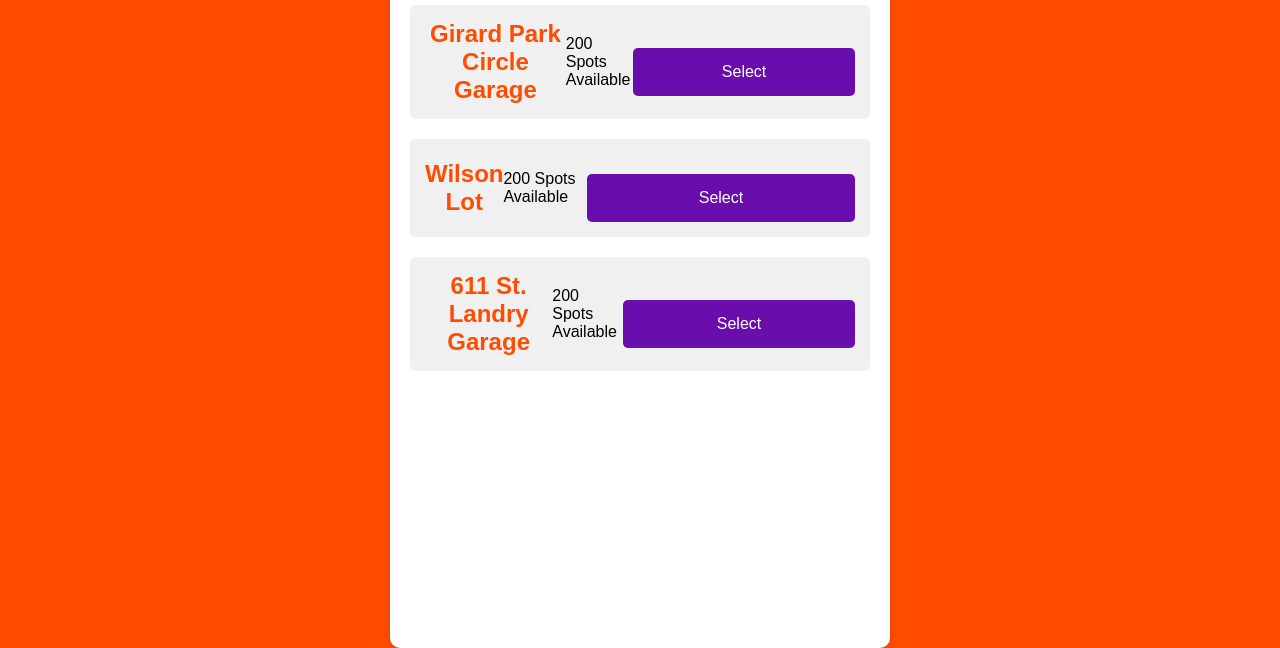
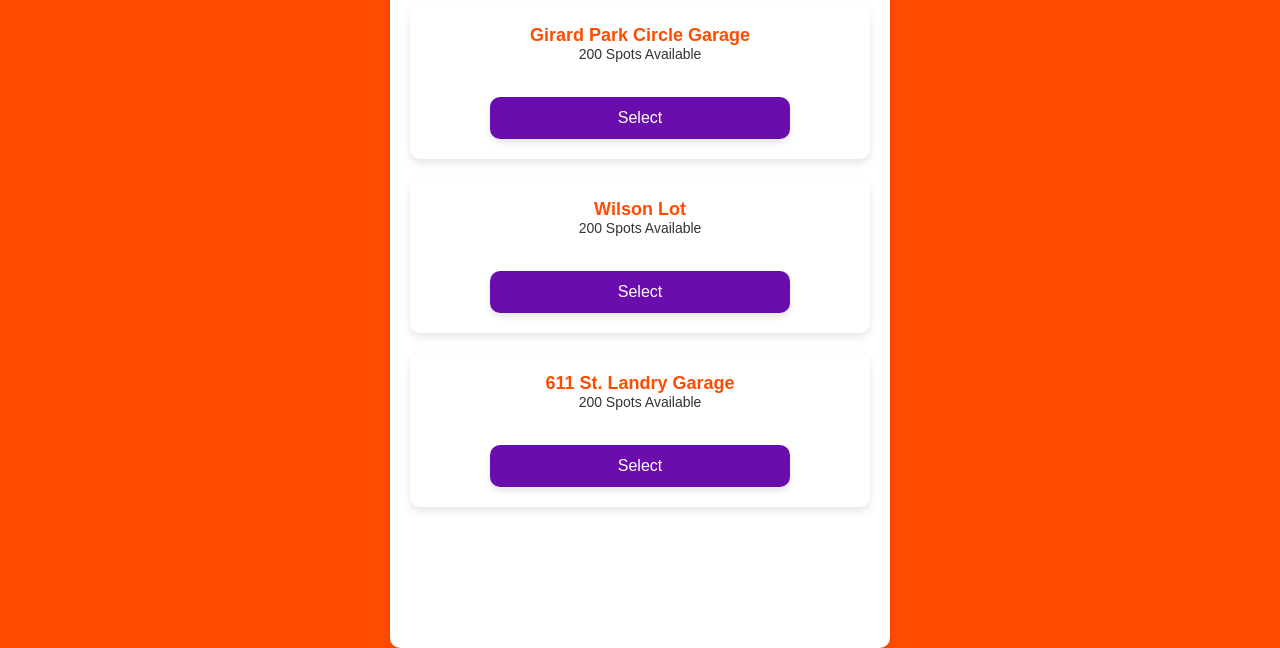
Before and after one commit to mysteRaron/Sprint3_2, a website: page views/parking-lots.html in a window 1280 px wide. Shown: the part 152-800 px from the top of the page. Drawn offline with Linux system fonts and the light colour scheme; no server answers; files whose address does not match are found by name.

Commit message:
View Lots Page Edits + Style Changes

```diff
--- a/styles.css
+++ b/styles.css
@@ -142,17 +142,36 @@ button:hover, .select-lot-btn:hover, #extend-time-btn:hover {
 /* Parking Lot Section */
 .parking-lot {
     display: flex;
-    justify-content: space-between;
+    flex-direction: column;
     align-items: center;
     width: 100%;
     margin-bottom: 20px;
-    background-color: #F0F0F0;
-    padding: 15px;
-    border-radius: 5px;
+    background-color: #ffffff;
+    padding: 20px;
+    border-radius: 10px;
+    box-shadow: 0 4px 8px rgba(0, 0, 0, 0.1);
+    transition: transform 0.2s ease, box-shadow 0.2s ease;
+}
+
+.parking-lot:hover {
+    transform: translateY(-5px);
+    box-shadow: 0 6px 12px rgba(0, 0, 0, 0.15);
+}
+
+.lot-info {
+    text-align: center;
+    margin-bottom: 15px;
 }
 
 .parking-lot h2 {
     color: #FF4C00;
+    font-size: 18px;
+    margin: 0;
+}
+
+.parking-lot p {
+    font-size: 14px;
+    color: #333333;
     margin: 0;
 }
 
@@ -185,6 +204,28 @@ button:hover, .select-lot-btn:hover, #extend-time-btn:hover {
     justify-content: space-between;
 }
 
+/* Buttons */
+.select-lot-btn {
+    padding: 12px 20px;
+    background-color: #6A0DAD;
+    color: white;
+    border: none;
+    border-radius: 10px;
+    font-size: 16px;
+    cursor: pointer;
+    transition: background-color 0.2s ease, transform 0.2s ease;
+    text-align: center;
+    width: 80%; /* Ensures all buttons are the same width */
+    max-width: 300px; /* Limits button width on large screens */
+    box-shadow: 0 4px 6px rgba(0, 0, 0, 0.1);
+}
+
+.select-lot-btn:hover {
+    background-color: #5C0D99;
+    transform: translateY(-2px);
+    box-shadow: 0 6px 10px rgba(0, 0, 0, 0.15);
+}
+
 /* Hide old bottom navigation */
 #bottom-nav {
     display: none;
--- a/views/parking-lots.html
+++ b/views/parking-lots.html
@@ -12,10 +12,10 @@
         <a href="/" class="nav-btn">Home</a>
         <a href="/register" class="nav-btn">Register</a>
         <a href="/login" class="nav-btn">Login</a>
-        <a href="/vehicle" class="nav-btn">Vehicle Info</a>
+        <a href="/vehicle" class="nav-btn">Vehicles</a>
         <a href="/paymentInfo" class="nav-btn">Payment Info</a>
         <a href="/settings" class="nav-btn">Settings</a>
-        <a href="/parking-lots" class="nav-btn">Parking Lots</a>
+        <a href="/parking-lots" class="nav-btn">View Lots</a>
         <a href="/confirm-payment" class="nav-btn">Confirm Payment</a>
         <a href="/timer" class="nav-btn">Timer</a>
     </div>
@@ -26,18 +26,24 @@
     <div class="page" id="parking-lot-page">
         <h1>Select Parking Lot</h1>
         <div class="parking-lot">
+            <div class="lot-info">
                 <h2>Girard Park Circle Garage</h2>
                 <p id="lot1-spots">200 Spots Available</p>
+            </div>
             <button class="select-lot-btn" data-lot="lot1">Select</button>
         </div>
         <div class="parking-lot">
+            <div class="lot-info">
                 <h2>Wilson Lot</h2>
                 <p id="lot2-spots">200 Spots Available</p>
+            </div>
             <button class="select-lot-btn" data-lot="lot2">Select</button>
         </div>
         <div class="parking-lot">
+            <div class="lot-info">
                 <h2>611 St. Landry Garage</h2>
                 <p id="lot3-spots">200 Spots Available</p>
+            </div>
             <button class="select-lot-btn" data-lot="lot3">Select</button>
         </div>
     </div>
```
Lines whose indentation alone changed are shown as unchanged.
